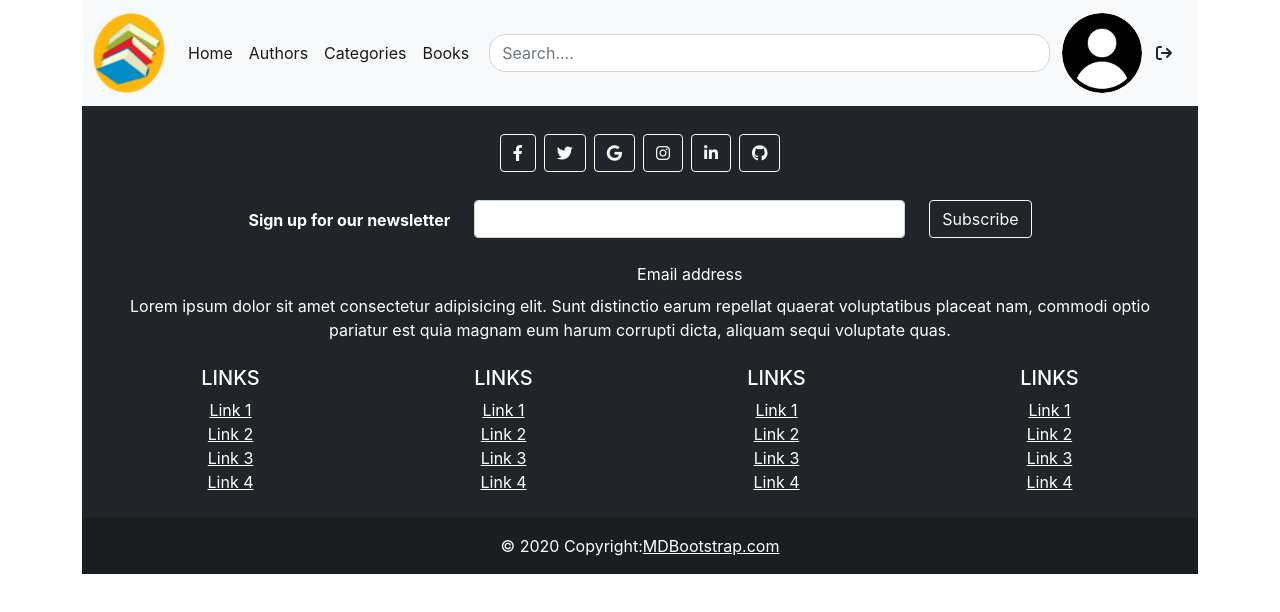
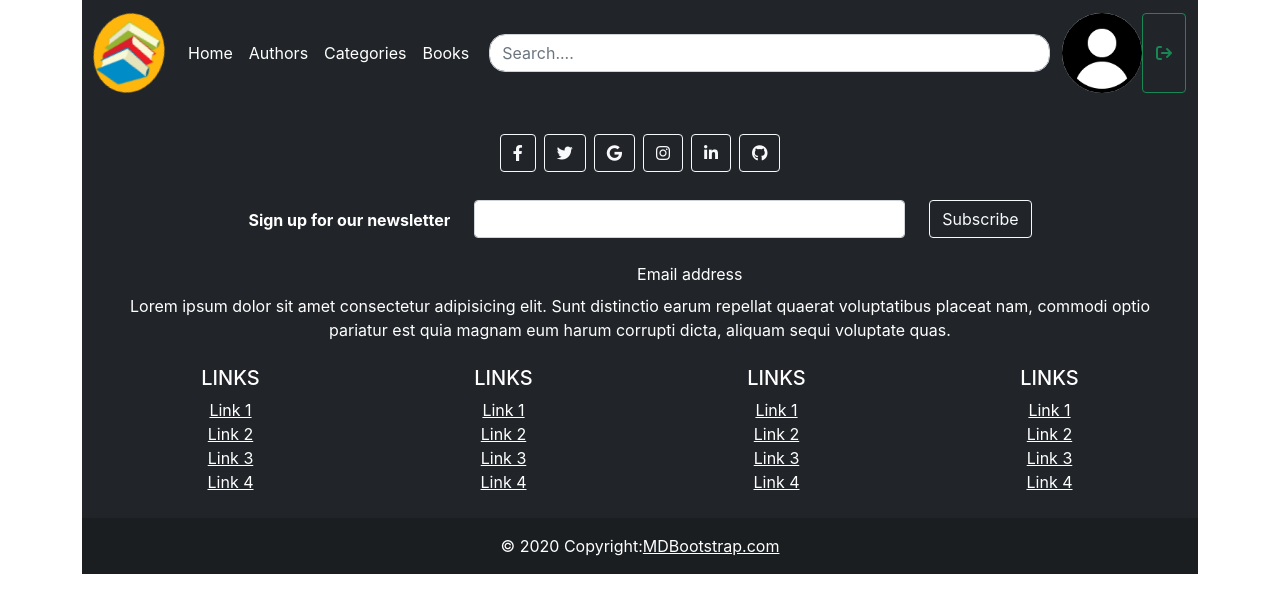
Before and after one commit to shorook96/Mern_Library, a React (Create React App) app in the folder library_frontend/: page / in a window 1280 px wide. Shown: the top 612 px of the page. Built offline with nearby package versions, Linux system fonts and the light colour scheme.

Commit message:
navupdated

```diff
--- a/library_frontend/src/components/NavComponent.js
+++ b/library_frontend/src/components/NavComponent.js
@@ -8,20 +8,19 @@ import booklogo from '../assets/images/booklogo.jpg';
 const NavComponent = () => {
   return (
     <>
-      <Navbar bg="light" expand="lg">
-        <Container className="d-flex align-content-around">
+      <Navbar bg="dark" variant="dark" expand="lg">
+        <Container className="d-flex  align-content-around">
           <LinkContainer to="">
             <Navbar.Brand>
               <Image
                 width={70}
                 height={40}
                 roundedCircle
-                className="App-logo"
+                className="App-logo "
                 src={booklogo}
               />
             </Navbar.Brand>
           </LinkContainer>
-          <Navbar.Toggle aria-controls="basic-navbar-nav" />
           <Navbar.Collapse id="basic-navbar-nav">
             <Nav className="me-auto">
               <LinkContainer to="">
@@ -40,8 +39,9 @@ const NavComponent = () => {
             <Container>
               <SearchPanel />
             </Container>
-            <UserLogoComponent />
           </Navbar.Collapse>
+          <UserLogoComponent />
+          <Navbar.Toggle aria-controls="basic-navbar-nav" />
         </Container>
       </Navbar>
     </>
--- a/library_frontend/src/components/UserLogoComponent.js
+++ b/library_frontend/src/components/UserLogoComponent.js
@@ -6,7 +6,7 @@ const UserLogoComponent = () => {
   return (
     <div class="d-flex ">
       <Image roundedCircle src={userlogo} width={80} height={80} />
-      <button className="btn">
+      <button className="btn btn-outline-success">
         <i class="fa fa-sign-out " aria-hidden="true"></i>
       </button>
     </div>
```
